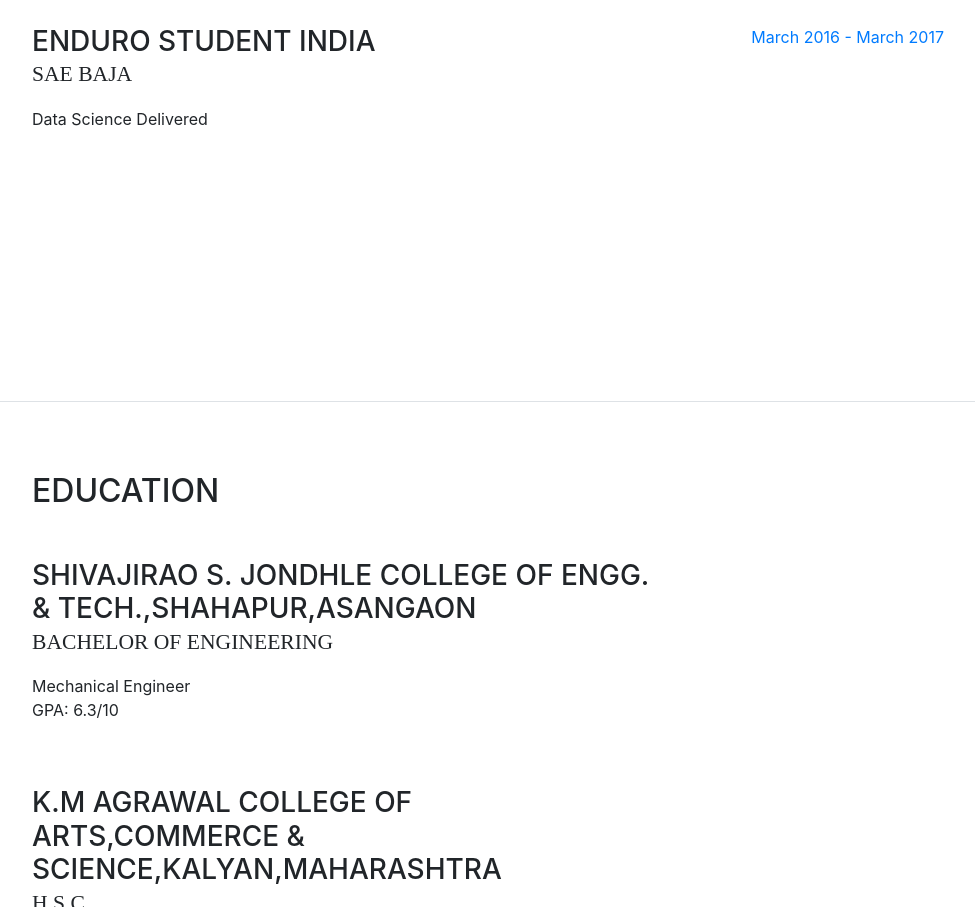
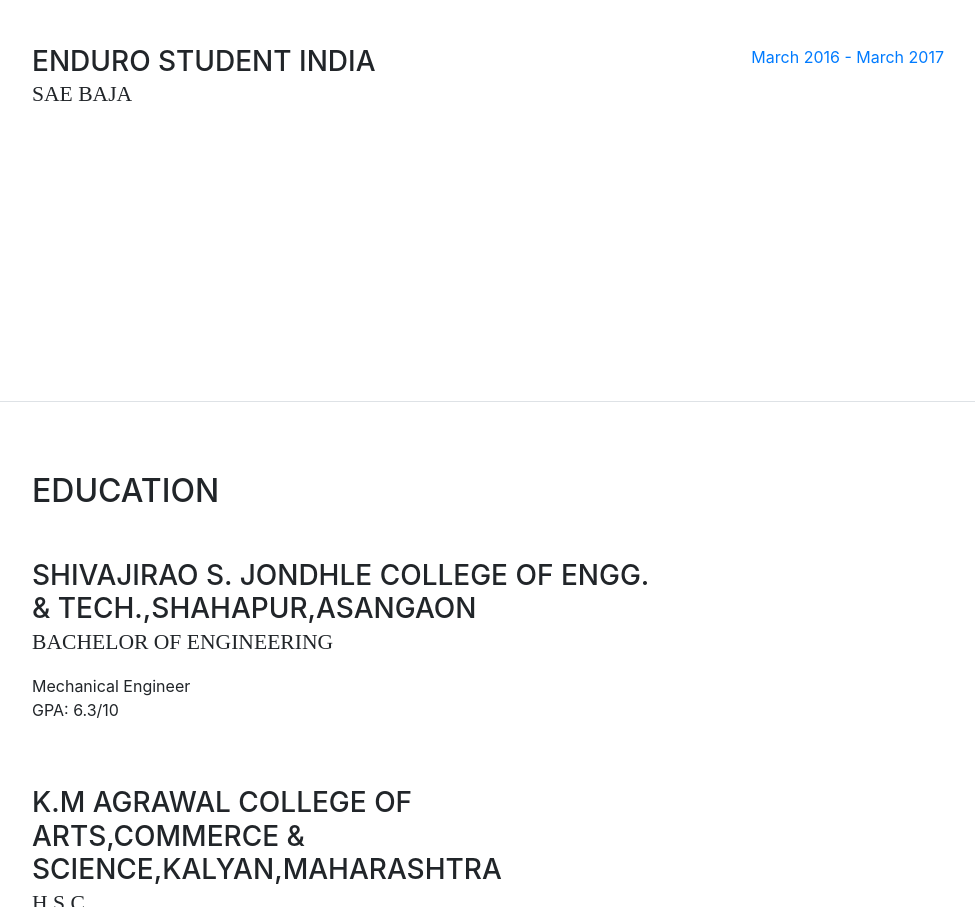
Before and after one commit to MayureshPote/mayureshpote.github.io, a website with bundled scripts: page index.html in a window 1280 px wide. Shown: the part 1198-2105 px from the top of the page, without its empty margins (288-1263 px from the left). Built offline with nearby package versions, Linux system fonts and the light colour scheme; a web font is replaced by a local one.

Commit message:
Update index.html

```diff
--- a/index.html
+++ b/index.html
@@ -152,7 +152,6 @@
             <div class="resume-content mr-auto">
               <h3 class="mb-0">ENDURO STUDENT INDIA</h3>
               <div class="subheading mb-3">SAE Baja</div>
-              <p>Data Science Delivered</p>
             </div>
             <div class="resume-date text-md-right">
               <span class="text-primary">March 2016 - March 2017</span>
```
